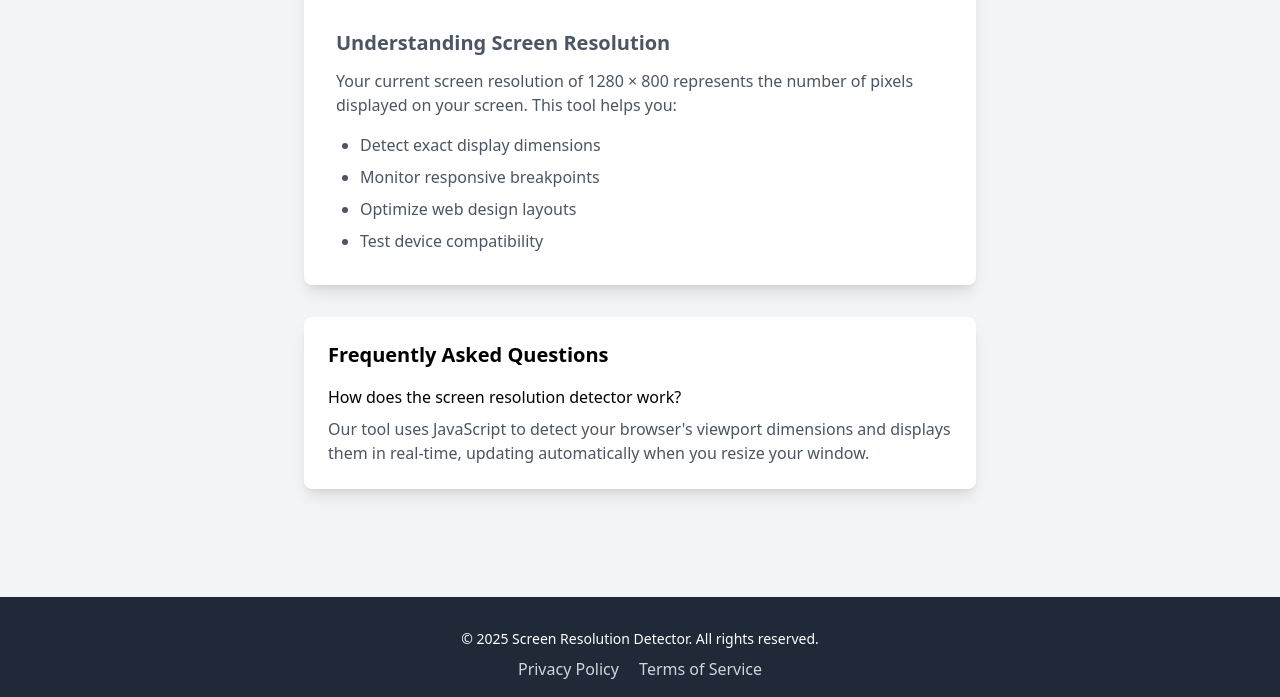
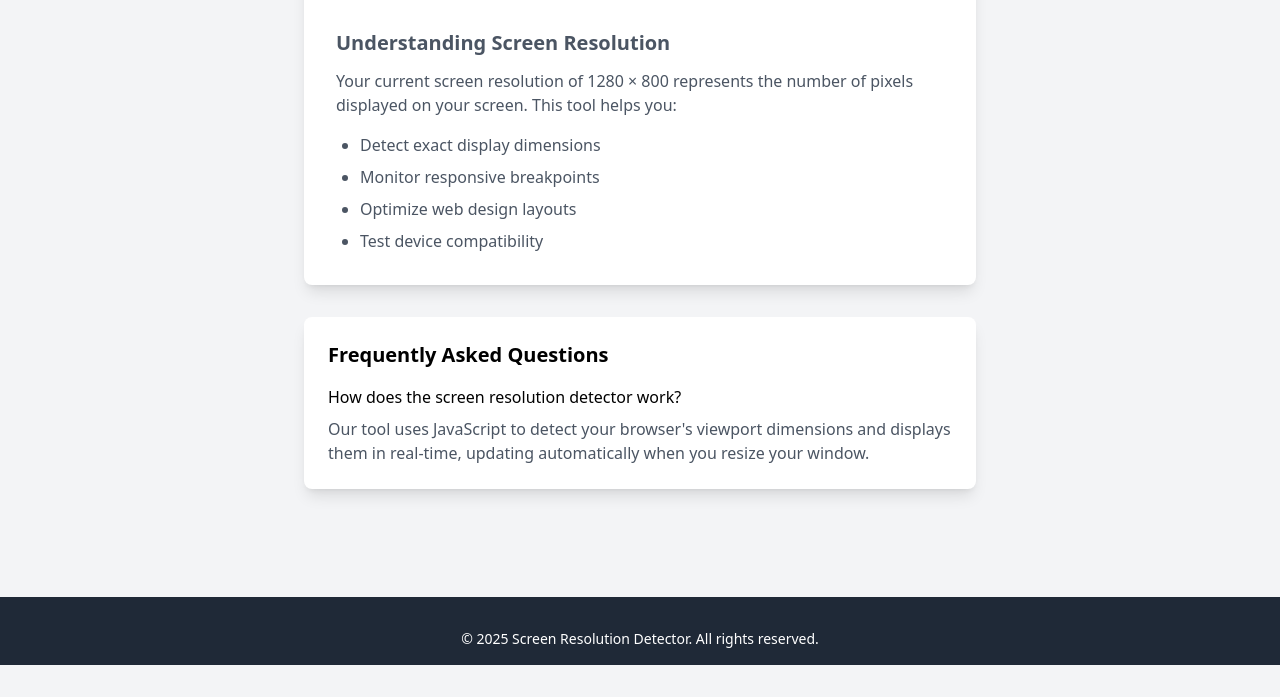
Before and after one commit to aidevtools/screensize, a plain HTML site: page index.html in a window 1280 px wide. Shown: the part 373-1070 px from the top of the page. After the commit the page ends 1038 px from the top, so only its background shows below. Drawn offline with nearby package versions, Linux system fonts and the light colour scheme.

Commit message:
Update index.html

```diff
--- a/index.html
+++ b/index.html
@@ -90,10 +90,10 @@
 
             </div> -->
             <p class="mt-4 text-sm">© 2025 Screen Resolution Detector. All rights reserved.</p>
-            <nav class="mt-2">
+<!--             <nav class="mt-2">
                 <a href="/privacy" class="text-gray-300 hover:text-white px-2">Privacy Policy</a>
                 <a href="/terms" class="text-gray-300 hover:text-white px-2">Terms of Service</a>
-            </nav>
+            </nav> -->
         </div>
     </footer>
 
```
